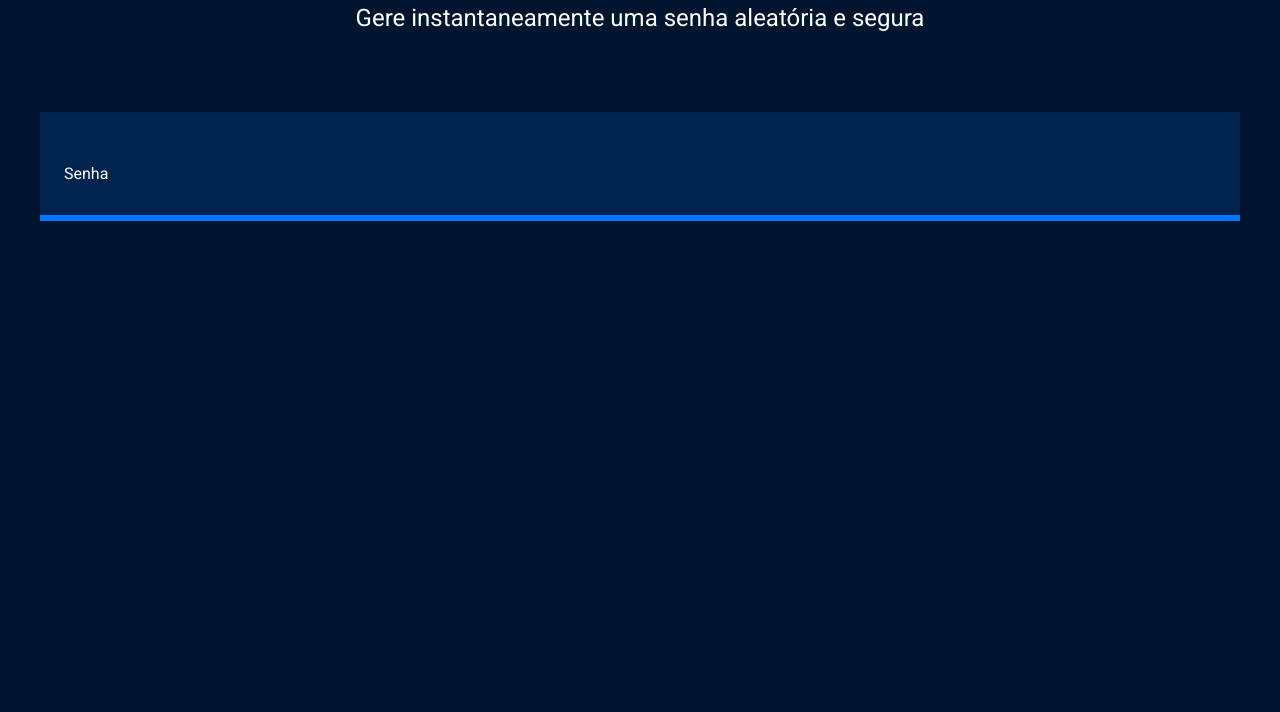
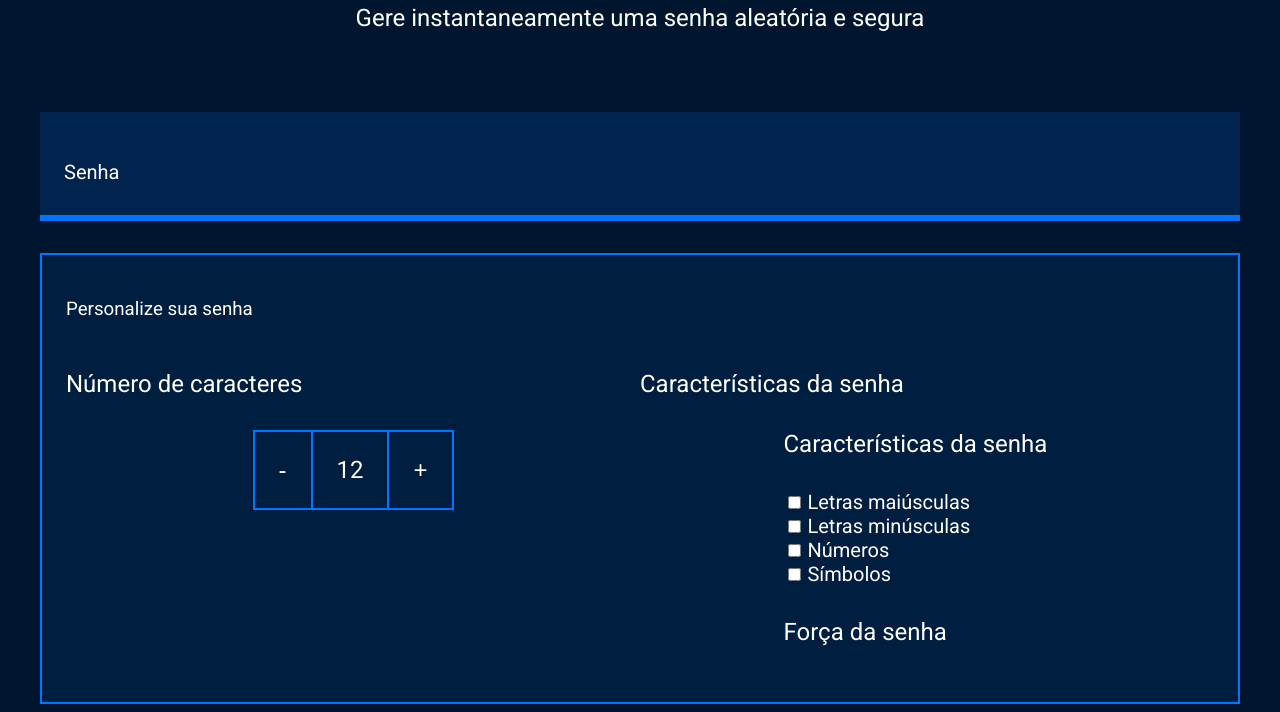
Before and after one commit to fariajoao10/SegurancaDigital, a plain HTML site: page index.html in a window 1280 px wide. Shown: the part 191-903 px from the top of the page. Before the commit the page ends 800 px from the top, so only its background shows below. Drawn offline with Linux system fonts and the light colour scheme.

Commit message:
Add files via upload

```diff
--- a/index.html
+++ b/index.html
@@ -17,5 +17,49 @@
             <label for="senha">Senha</label>
             <input name="senha" type="text" id="campo-senha">
         </div>
+        <div class="parametro">
+            <h3 class="parametro-titulo">Personalize sua senha</h3>
+                <div class="parametro-coluna__senha">
+                    <div class="parametro-senha">
+                    <h4 class="parametro-senha__titulo">Número de caracteres</h4>
+                    <div class="parametro-senha-botoes">
+                    <button class="parametro-senha__botao">-</button>
+                    <p class="parametro-senha__texto">12</p>
+                    <button class="parametro-senha__botao">+</button>
+                     </div>
+                     </div>
+                    <div class="parametro-senha">
+                        <h4 class="parametro-senha__titulo">Características da senha</h4>
+                        <div class="parametro-senha">
+                            <h4 class="parametro-senha__titulo">Características da senha</h4>
+                            <div class="parametro-senha-checkbox">
+                                <input name="maiusculo" type="checkbox">
+                                <label for="maiusculo">Letras maiúsculas</label>
+                            </div>
+                            <div class="parametro-senha-checkbox">
+                                <input name="minusculo" type="checkbox">
+                                <label for="minusculo">Letras minúsculas</label>
+                            </div>
+                            <div class="parametro-senha-checkbox">
+                                <input name="numero" type="checkbox">
+                                <label for="numero">Números</label>
+                            </div>
+                            <div class="parametro-senha-checkbox">
+                                <input name="simbolo" type="checkbox">
+                                <label for="simbolo">Símbolos</label>
+                            </div>
+                        </div>
+                    <div class="parametro-senha">
+                        <h4 class="parametro-senha__titulo">Força da senha</h4>
+                    </div>
+                </div>
+
+
+            </div>
+        </div>
+
+
+
+        </div>
     </section>
 </body>
--- a/style.css
+++ b/style.css
@@ -44,6 +44,7 @@ body{
     color: var(--branco);
     font-family: var(--roboto-mono);
     font-size: 40px;
+    width: 70%;
 }
 #campo-senha:focus{
     outline: none;
@@ -52,3 +53,53 @@ body{
     max-width: 1200px;
     margin: 0 auto;
 }
+.parametro{
+    background-color: var(--fundo-texto);
+    border: 2px solid var(--borda);
+    margin-top: 32px;
+    padding: 24px;
+}
+.parametro-senha__titulo{
+    font-size:24px;
+}
+.parametro-coluna__senha{
+    display: flex;
+    flex-direction: column;
+    justify-content: center;
+}
+@media screen and (min-width: 768px) {
+    .parametro-coluna__senha{
+        flex-direction: row;
+    }
+}
+.parametro-senha{
+    width: 50%;
+    margin: 0 auto;
+}
+.parametro-senha-botoes{
+    display: flex;
+    justify-content: center;
+}
+.parametro-senha__botao{
+    background-color: var(--fundo-texto);
+    color: var(--branco);
+    border: 2px solid var(--borda);
+    padding: 24px;
+    font-size: 24px;
+    cursor: pointer;
+}
+.parametro-senha__texto{
+    padding: 24px;
+    border-top: 2px solid var(--borda);
+    border-bottom: 2px solid var(--borda);
+    margin: 0;
+    font-size: 24px;
+}
+label{
+    font-size: 20px;
+}
+.checkbox{
+    width: 20px;
+    height: 20px;
+    cursor: pointer;
+}
```
